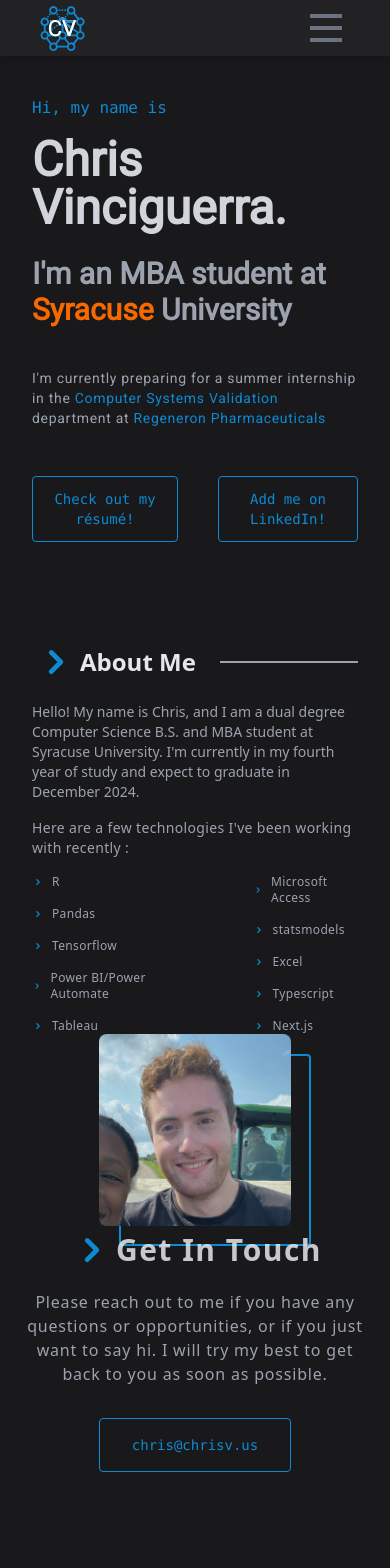
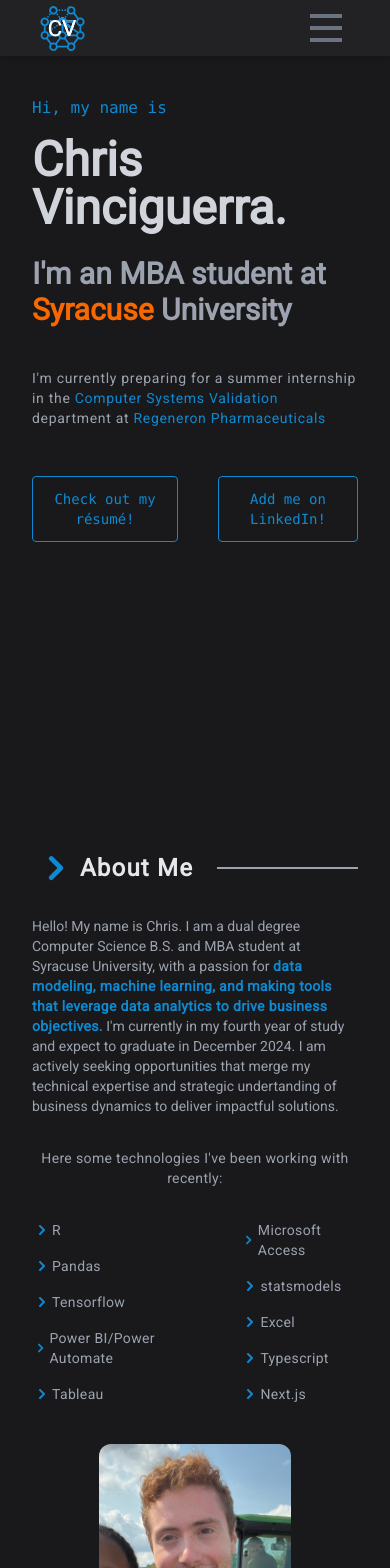
Before and after one commit to ChrisVinciguerra/ChrisVinciguerra.github.io, a Next.js app: page / in a window 390 px wide. Shown: the top 1568 px of the page. Built offline with nearby package versions, Linux system fonts and the light colour scheme.

Commit message:
Fix spacing and redesign layout to improve mobile

```diff
--- a/components/Footer/Footer.tsx
+++ b/components/Footer/Footer.tsx
@@ -3,40 +3,18 @@ import GithubIcon from "../Icons/GithubIcon";
 import LinkedinIcon from "../Icons/LinkedinIcon";
 import InstagramIcon from "../Icons/InstagramIcon";
 import YoutubeIcon from "../Icons/YoutubeIcon";
-const ClickableIcon = (props) => {
-  return (
-    <a href={props.href} className="" target={"_blank"} rel="noreferrer">
-      <props.Icon
-        className={
-          "h-5 w-5 fill-current text-gray-400 hover:cursor-pointer hover:text-AAsecondary"
-        }
-      />
-    </a>
-  );
-};
-const IconsData = [
-  { href: "https://github.com/hktitof", Icon: GithubIcon },
-  {
-    href: "https://www.linkedin.com/in/abdellatif-anaflous/",
-    Icon: LinkedinIcon,
-  },
-  { href: "https://www.instagram.com/titof_abdo/", Icon: InstagramIcon },
-  { href: "https://www.youtube.com/@abdellatif_anaflous", Icon: YoutubeIcon },
-];
 
 export default function Fotter(props: {
   githubUrl: string;
   hideSocialsInDesktop: boolean;
 }) {
   return (
-    <div className="flex flex-col items-center justify-center space-y-4 bg-AAprimary py-8">
-      {/* // ? Reach me at */}
     <a href={props.githubUrl} className="" target={"_blank"} rel="noreferrer">
       <div
-          className="group flex flex-col items-center justify-center space-y-2  font-mono
+        className="group flex flex-col items-center justify-center space-y-4 bg-AAprimary py-8  font-mono
     text-sm  text-gray-400  "
       >
-          <span className="text-xs group-hover:text-AAsecondary sm:text-sm">
+        <span className="max-w-screen-sm text-xs group-hover:text-AAsecondary sm:text-sm">
           Template by Anaflous Abdellatif, Modified by Chris Vinciguerra
         </span>
 
@@ -50,6 +28,5 @@ export default function Fotter(props: {
         </span>
       </div>
     </a>
-    </div>
   );
 }
--- a/components/Header/Headercomp/Menu.tsx
+++ b/components/Header/Headercomp/Menu.tsx
@@ -4,7 +4,7 @@ import { Link } from "react-scroll";
 export default function Menu({ isOpen, setIsOpen }) {
   return (
     <div
-      className={`text-AAsecondary  ${
+      className={`text-AAsecondary font-body ${
         isOpen
           ? // Mobile menu styles
             `absolute left-0 top-full flex w-full flex-col items-center justify-between space-y-8 bg-AAteriary py-8 text-2xl shadow-md`
--- a/components/Home/AboutMe/AboutMe.tsx
+++ b/components/Home/AboutMe/AboutMe.tsx
@@ -8,97 +8,63 @@ export default function AboutMe(props) {
   ];
   return (
     // Main section div. Flex column for mobile and flex row for desktop. Image either to the side or below the text
-    <div className="flex flex-col items-center bg-AAprimary px-8 sm:px-16  md:flex-row md:px-28 lg:px-32 xl:px-56 2xl:px-72">
-      {/* About me text section*/}
-      <div className="flex flex-col space-y-4">
+    <div className="flex flex-col items-center gap-10 bg-AAprimary px-8  sm:px-16 md:flex-row md:px-28 lg:px-32 xl:px-56 2xl:px-72">
+      {/* About me HEADER AND LINE*/}
+      <div className="flex flex-col space-y-6">
         <div className="flex flex-row items-center">
           <ArrowIcon className="h-12 w-12 text-AAsecondary" />
-          <span className="text-2xl font-bold text-gray-200 sm:text-2xl">
+          <span className="font-heading text-2xl font-bold tracking-wider text-gray-200 md:text-3xl lg:text-4xl">
             About Me
           </span>
           <div className="ml-6 h-[2px] flex-grow bg-gray-400"></div>
         </div>
-        {/* // ? Paragraph block*/}
-        <div className="max-w-screen-md space-y-4 text-sm sm:text-base md:text-lg">
-          <div className="font-Header">
-            <span className="text-gray-400">
-              Hello! My name is Chris, and I am a dual degree Computer Science
-              B.S. and MBA student at Syracuse University. I&apos;m currently in
-              my fourth year of study and expect to graduate in December 2024.
-            </span>
+        {/* Paragraph block*/}
+        <div className="max-w-screen-md space-y-8 font-body text-sm sm:text-base md:text-lg lg:text-xl">
+          <div className="font-body text-gray-400">
+            Hello! My name is Chris. I am a dual degree Computer Science B.S.
+            and MBA student at Syracuse University, with a passion for{" "}
+            <span className="font-bold tracking-wide text-AAsecondary">
+              data modeling, machine learning, and making tools that leverage
+              data analytics to drive business objectives.
+            </span>{" "}
+            I&apos;m currently in my fourth year of study and expect to graduate
+            in December 2024. I am actively seeking opportunities that merge my
+            technical expertise and strategic undertanding of business dynamics
+            to deliver impactful solutions.
           </div>
-          <div className="font-Header tracking-wide">
-            <span className="text-gray-400  ">
-              Here are a few technologies I&apos;ve been working with recently :
-            </span>
+          {/* Intro to technologies list */}
+          <div className="text-center font-body tracking-wide text-gray-400">
+            Here some technologies I&apos;ve been working with recently:
           </div>
-          <div className="font-Header flex flex-row space-x-16 tracking-wide">
-            <div className="flex flex-row items-center space-x-2">
-              <div className="flex flex-col space-y-4 text-sm sm:text-base">
-                {technologies[0].map((tech, index) => {
+          {/* List of technologies, two columns*/}
+          <div className="flex flex-row justify-center space-x-10 font-body tracking-wide">
+            {technologies.map((techs, index) => {
+              // Each column is a flex column with the icon text to the technology
               return (
-                    <div
-                      key={index}
-                      className="flex flex-row items-center space-x-2"
-                    >
-                      <ArrowIcon className={"h-3 w-3 text-AAsecondary"} />
-                      <span className="text-xs text-gray-400 sm:text-sm">
-                        {tech}
-                      </span>
+                <div className="flex flex-col space-y-4">
+                  {techs.map((tech, index) => {
+                    return (
+                      <div key={index} className="flex flex-row items-center">
+                        <ArrowIcon className={"h-5 w-5 text-AAsecondary"} />
+                        <span className=" text-gray-400">{tech}</span>
                       </div>
                     );
                   })}
-              </div>
-            </div>
-            <div className="flex flex-row items-center space-x-2">
-              <div className="flex flex-col space-y-4 text-sm sm:text-base">
-                {technologies[1].map((tech, index) => {
-                  return (
-                    <div
-                      key={index}
-                      className="flex flex-row items-center space-x-2"
-                    >
-                      <ArrowIcon className={"h-3 w-3 text-AAsecondary"} />
-                      <span className="text-xs text-gray-400 sm:text-sm">
-                        {tech}
-                      </span>
                 </div>
               );
             })}
           </div>
         </div>
       </div>
-        </div>
-      </div>
-      {/* // ? Image in Desktop and Tablet */}
-      <div className="group relative hidden md:block md:h-72 md:w-72 lg:h-96 lg:w-96 ">
-        <div
-          className="absolute h-5/6
-               w-5/6 translate-x-5 translate-y-5 rounded border-2 border-AAsecondary duration-300
-               group-hover:translate-x-3 group-hover:translate-y-3"
-        ></div>
 
-        <div className="absolute h-5/6 w-5/6  overflow-hidden rounded">
-          <div className="absolute h-full w-full overflow-hidden rounded bg-AAsecondary opacity-10 duration-300 group-hover:opacity-0"></div>
+      {/* // ?Image */}
+      <div className="flex h-48 w-48 rounded md:h-96 md:w-96">
         <Img
           src={"/img/portrait.jpg"}
-            className={"rounded-lg object-contain"}
+          className={"rounded-xl object-cover"}
           alt="My Image Not Found"
         />
       </div>
     </div>
-      {/* // ?Image in Mobile */}
-      <div className=" relative flex h-48 w-full  items-center justify-center md:hidden">
-        <div className="absolute h-full w-48  translate-x-5  translate-y-5 rounded border-2 border-AAsecondary"></div>
-        <div className="absolute h-full w-48 overflow-hidden rounded">
-          <Img
-            src={"/img/portrait.jpg"}
-            className={"rounded-lg object-contain"}
-            alt="My Image Not Found"
-          />
-        </div>
-        <div className="absolute h-full w-48  overflow-hidden rounded bg-AAsecondary  opacity-10 md:opacity-60"></div>
-      </div>
-    </div>
   );
 }
--- a/components/Home/GetInTouch/GetInTouch.tsx
+++ b/components/Home/GetInTouch/GetInTouch.tsx
@@ -4,38 +4,29 @@ export default function GetInTouch() {
   return (
     <div
       id="GetInTouchSection"
-      data-aos="fade-up"
-      className="flex h-96 w-full flex-col items-center space-y-4 bg-AAprimary"
+      className="mt-20 md:mt-44 flex flex-col items-center space-y-4 bg-AAprimary  px-8"
     >
-      {/* // ? Title === > What's Next?  */}
-      <div className="flex flex-row items-center ">
-        <ArrowIcon className="h-12 w-12 flex-none text-AAsecondary md:h-12 md:w-12" />
-        <div className="flex flex-row items-center space-x-2">
-          <span className="text-3xl font-bold tracking-wider text-gray-200 opacity-85 sm:text-4xl">
+      {/* // Title */}
+      <div className="flex flex-row items-center">
+        <ArrowIcon className="h-12 w-12 text-AAsecondary" />
+        <span className="font-heading text-3xl font-bold tracking-wider text-gray-200 sm:text-4xl">
           Get In Touch
         </span>
       </div>
-      </div>
       {/* // ? Get In Touch */}
-      <p className="font-Header flex px-6 text-center tracking-wider text-gray-400 sm:px-16 md:w-[600px] md:px-0">
+      <div className=" flex max-w-screen-sm text-center font-body tracking-wide text-gray-400">
         Please reach out to me if you have any questions or opportunities, or if
         you just want to say hi. I will try my best to get back to you as soon
         as possible.
-      </p>
-      <div className="pt-4">
-        <a
-          href="mailto:abdellatif@anaflous.com"
-          target={"_blank"}
-          rel="noreferrer"
-        >
+      </div>
+      <a href="mailto:chris@chrisv.us" target={"_blank"} rel="noreferrer">
         <button
-            className="rounded border-[1.5px] border-AAsecondary px-8
+          className="mt-6 rounded border-[1.5px] border-AAsecondary px-8
                             py-4 font-mono text-sm text-AAsecondary "
         >
           chris@chrisv.us
         </button>
       </a>
     </div>
-    </div>
   );
 }
--- a/components/Home/MyName/MyName.tsx
+++ b/components/Home/MyName/MyName.tsx
@@ -2,8 +2,8 @@ import React from "react";
 export default function MyName(props) {
   return (
     <div
-      className={`flex flex-col
-      px-8 py-24 sm:px-16 sm:pt-24 md:h-dvh md:px-28 md:pt-32 lg:px-32 lg:pt-40 xl:px-56 xl:pt-56 2xl:px-72`}
+      className={`flex h-dvh
+      flex-col px-8 py-24 sm:px-16 sm:pt-24 md:px-28 md:pt-32 lg:px-32 lg:pt-40 xl:px-56 xl:pt-56 2xl:px-72`}
     >
       <span className="animate-fadeSlideUp font-mono text-AAsecondary opacity-100 animation-delay-[.5s]">
         Hi, my name is
```
Lines whose indentation alone changed are shown as unchanged.
